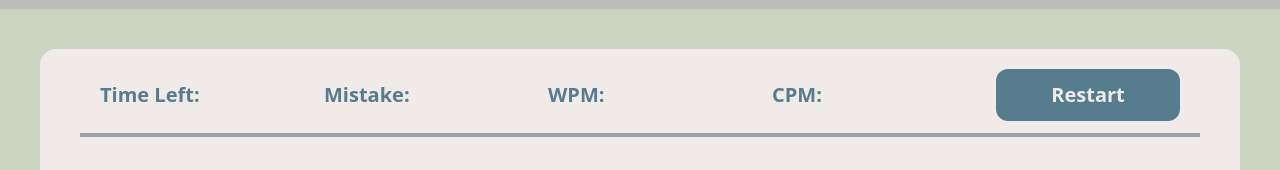
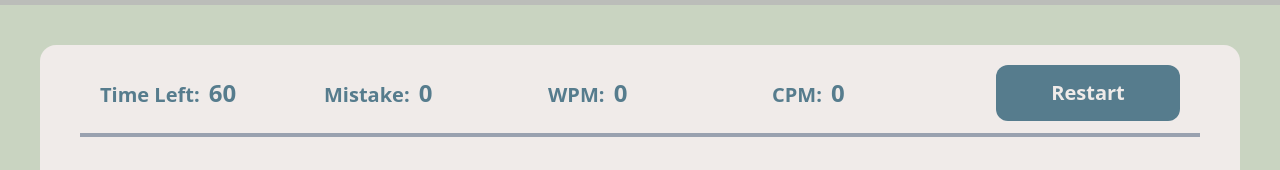
Before and after one commit to XuanGiaHanNguyen/RacerTyper, a React (Vite) app in the folder frontend/: page /game in a window 1280 px wide. Shown: the part 303-473 px from the top of the page. Built offline with nearby package versions, Linux system fonts and the light colour scheme.

Commit message:
adding features

```diff
--- a/frontend/src/pages/game.jsx
+++ b/frontend/src/pages/game.jsx
@@ -1,5 +1,5 @@
 import '../index.css';
-import React, { useState, useEffect } from "react";
+import React, { useState, useEffect, useRef } from "react";
 
 import car1 from '../assets/main/car1.png';
 import truck from '../assets/main/foodtruck.png'
@@ -8,6 +8,17 @@ import bus from '../assets/main/bus.png';
 
 
 const Game = () => {
+
+    const maxTime = 60;
+    const [timeLeft, setTimeLeft] = useState(60);
+    const [mistake, setMistake] = useState(0);
+    const [WPM, setWPM] = useState(0);
+    const [CPM, setCPM] = useState(0);
+
+    const [charIndex, setCharIndex] = useState(0);
+    const [isTyping, setIsTyping] = useState(false);
+
+    const inputRef = useRef();
 
     const easy = "The sun is shining brightly, and the sky is a clear shade of blue. Birds fly high above, chirping as they glide through the air. Children laugh and play in the park, running across the soft green grass. A gentle breeze rustles the leaves, making the trees sway back and forth. It is a perfect day to relax, take a deep breath, and enjoy the beauty of nature all around.";
     const medium = "Technology has transformed the way we communicate, work, and interact with the world. With just a few clicks, we can send messages across continents, connect with loved ones, or access a wealth of information. Businesses rely on digital tools to improve efficiency and streamline operations. As innovation continues to shape our daily lives, adapting to new advancements has become essential. The rapid growth of technology challenges us to learn and evolve constantly.";
@@ -20,6 +31,11 @@ const Game = () => {
         truck: -800,
         bus: -1200,
     });
+
+    useEffect(() => {
+        inputRef.current.focus()
+    }, []
+    );
 
     useEffect(() => {
         const handleResize = () => setWindowWidth(window.innerWidth);
@@ -108,10 +124,10 @@ const Game = () => {
                         <div className=' mt-10 pb-8 mx-10 rounded-2xl px-10 pt-5' style={{backgroundColor: '#f0ebe9' }}>
                             <div id='result'>
                                 <div className='grid grid-cols-5 font-bold text-xl text-gray-600 pb-3' style={{color: '#567C8D'}}>
-                                    <p className='pl-5 py-3'>Time Left: </p>
-                                    <p className='pl-5 py-3'>Mistake: </p>
-                                    <p className='pl-5 py-3'>WPM: </p>
-                                    <p className='pl-5 py-3'>CPM: </p>
+                                    <p className='pl-5 py-3'>Time Left: <strong className='text-2xl pl-1'>{timeLeft}</strong> </p>
+                                    <p className='pl-5 py-3'>Mistake: <strong className='text-2xl pl-1'>{mistake}</strong></p>
+                                    <p className='pl-5 py-3'>WPM: <strong className='text-2xl pl-1'>{WPM}</strong></p>
+                                    <p className='pl-5 py-3'>CPM: <strong className='text-2xl pl-1'>{CPM}</strong></p>
                                     <button className='py-3 mx-5 rounded-xl' style={{ color: '#f0ebe9', backgroundColor: '#567C8D' }}
 
                                         onMouseEnter={(e) => {
@@ -128,6 +144,8 @@ const Game = () => {
                             </div>
                             <hr className='border-2 border-gray-400' />
                             <div id='test' className='py-5 px-6'>
+                            <input type="text" className="opacity-0 absolute -z-99" ref={inputRef} />
+
                             {
                                 medium.split('').map((char,index)=> (
                                     <span className='text-2xl text-gray-500 font-semibold leading-loose'>
```
